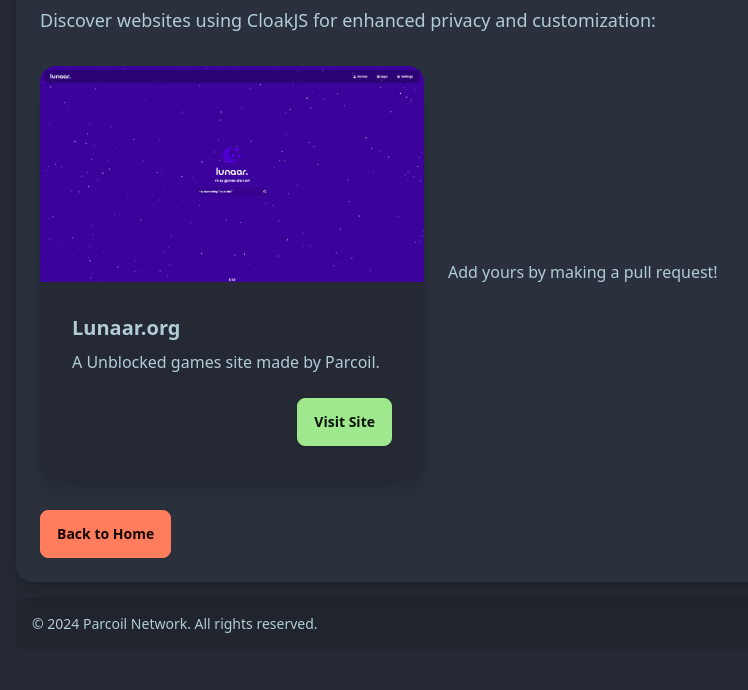
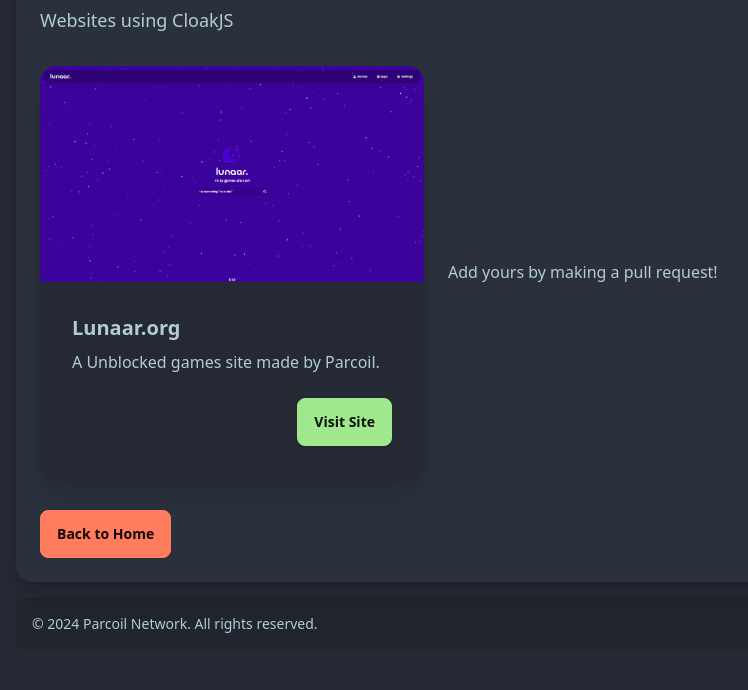
Before and after one commit to Parcoil/cloak, a website: page demo/showcase.html in a window 1280 px wide. Shown: the part 110-800 px from the top of the page, without its empty margins (0-748 px from the left). Drawn offline with nearby package versions, Linux system fonts and the light colour scheme.

Commit message:
changed text

```diff
--- a/demo/showcase.html
+++ b/demo/showcase.html
@@ -17,10 +17,7 @@
     <div class="container mx-auto px-4 py-8">
       <main class="card bg-base-100 shadow-xl p-6">
         <h1 class="text-3xl font-bold mb-6">CloakJS Showcase</h1>
-        <p class="text-lg mb-8">
-          Discover websites using CloakJS for enhanced privacy and
-          customization:
-        </p>
+        <p class="text-lg mb-8">Websites using CloakJS</p>
 
         <div
           class="grid grid-cols-1 md:grid-cols-2 lg:grid-cols-3 gap-6 justify-center items-center"
```
